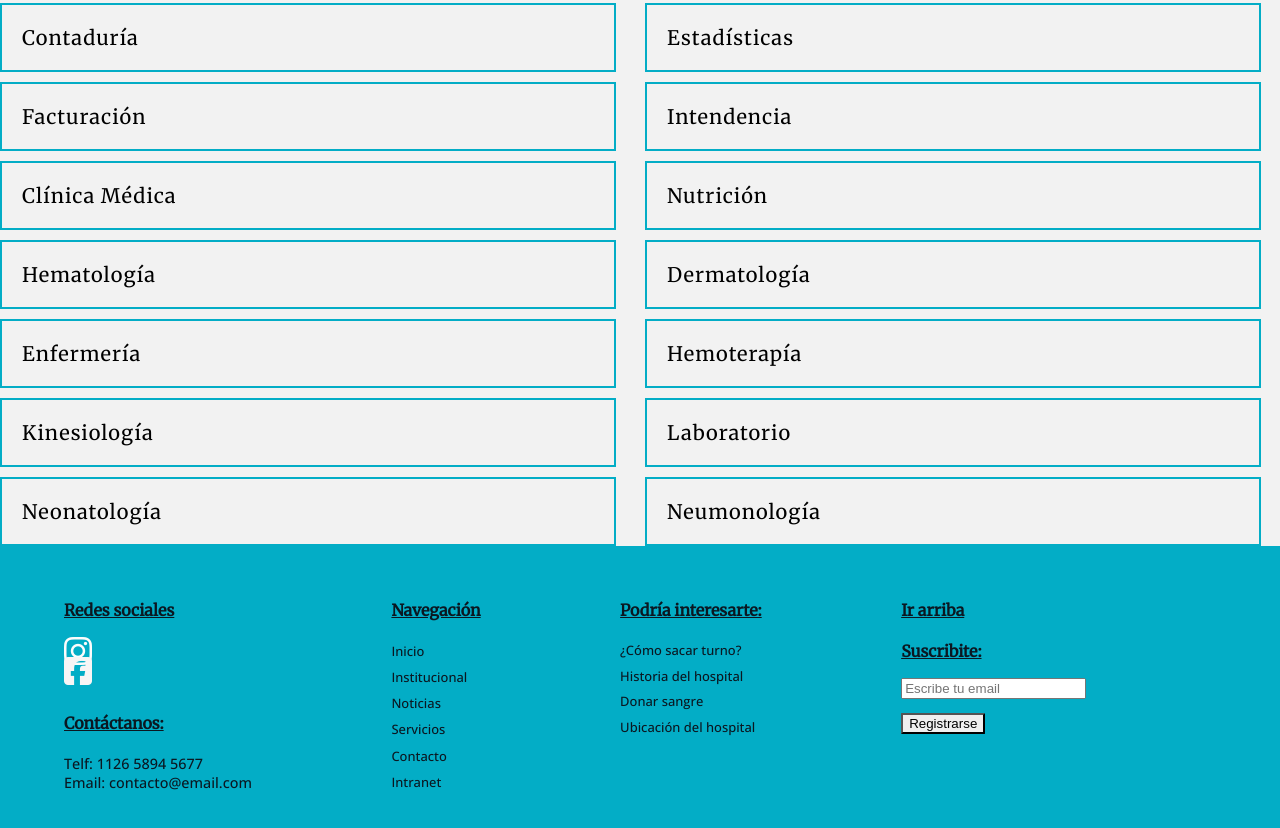
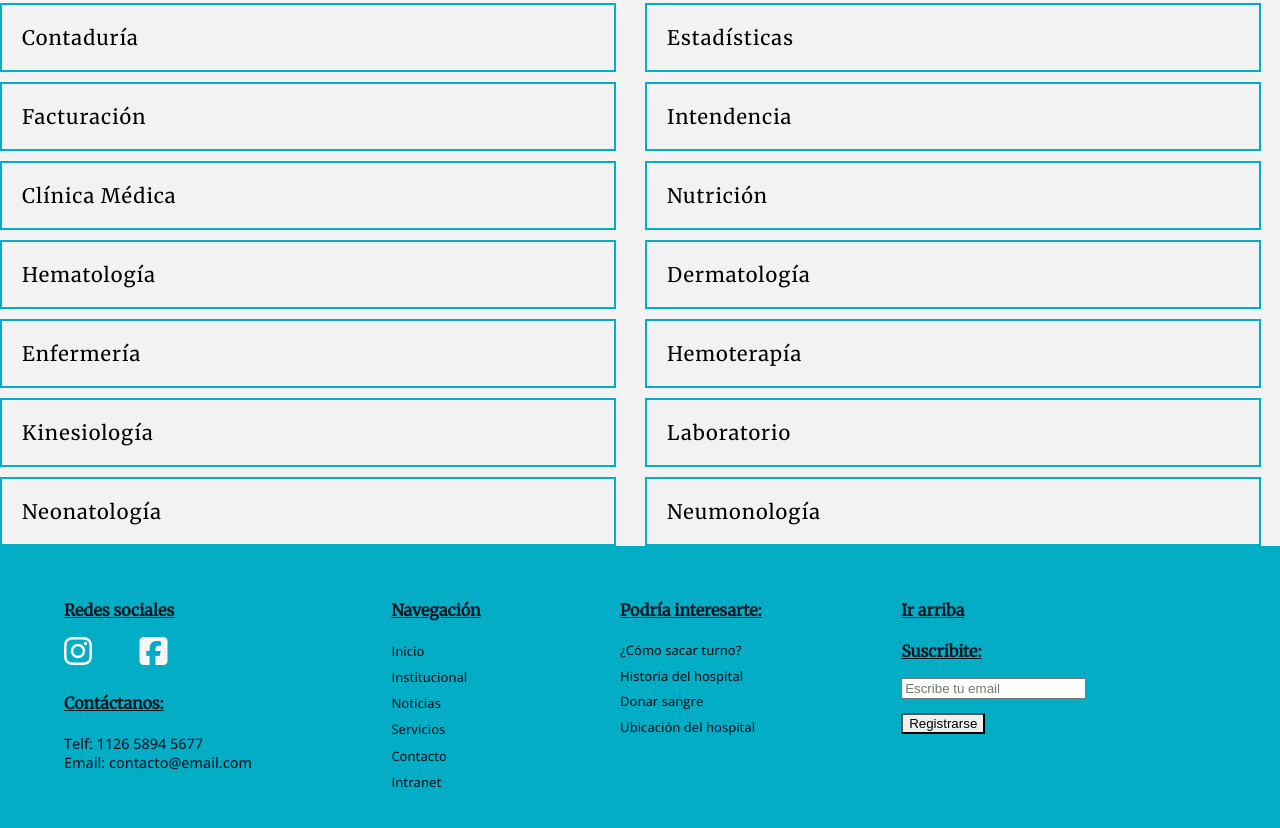
Before and after one commit to Danip98/hospital, a plain HTML site: page servicios.html in a window 1280 px wide. Shown: the part 1329-2157 px from the top of the page. Drawn offline with nearby package versions, Linux system fonts and the light colour scheme.

Commit message:
agrego el estilo de las redes

```diff
--- a/css/style_servicios.css
+++ b/css/style_servicios.css
@@ -387,6 +387,14 @@ footer h4{
     border-radius: 2%;
 }
 
+/* Estilos Redes sociales */
+.redes_container{
+    display: flex;
+}
+.redes_item{
+    width: 25%;
+}
+
 @media screen and (max-width: 1400px) {
 
     .container {
```
